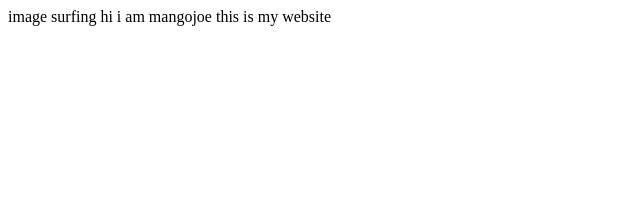
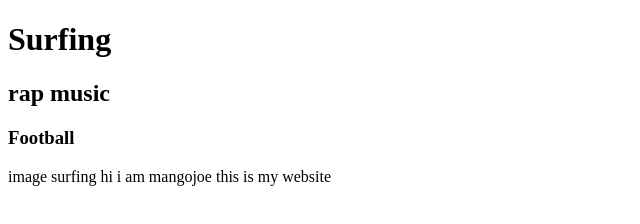
Before and after one commit to mangojoe03/mangojoe03.github.io, a plain HTML site: page index.html in a window 1280 px wide. Shown: the whole page, without its empty margins (0-640 px from the left). Drawn offline with Linux system fonts and the light colour scheme.

Commit message:
add section headings

```diff
--- a/index.html
+++ b/index.html
@@ -6,6 +6,9 @@
     <title>Document</title>
 </head>
 </body>
+<h1> Surfing</h1>
+<h2> rap music</h2>
+<h3> Football</h3>
 image surfing
 hi
 i am mangojoe
```
